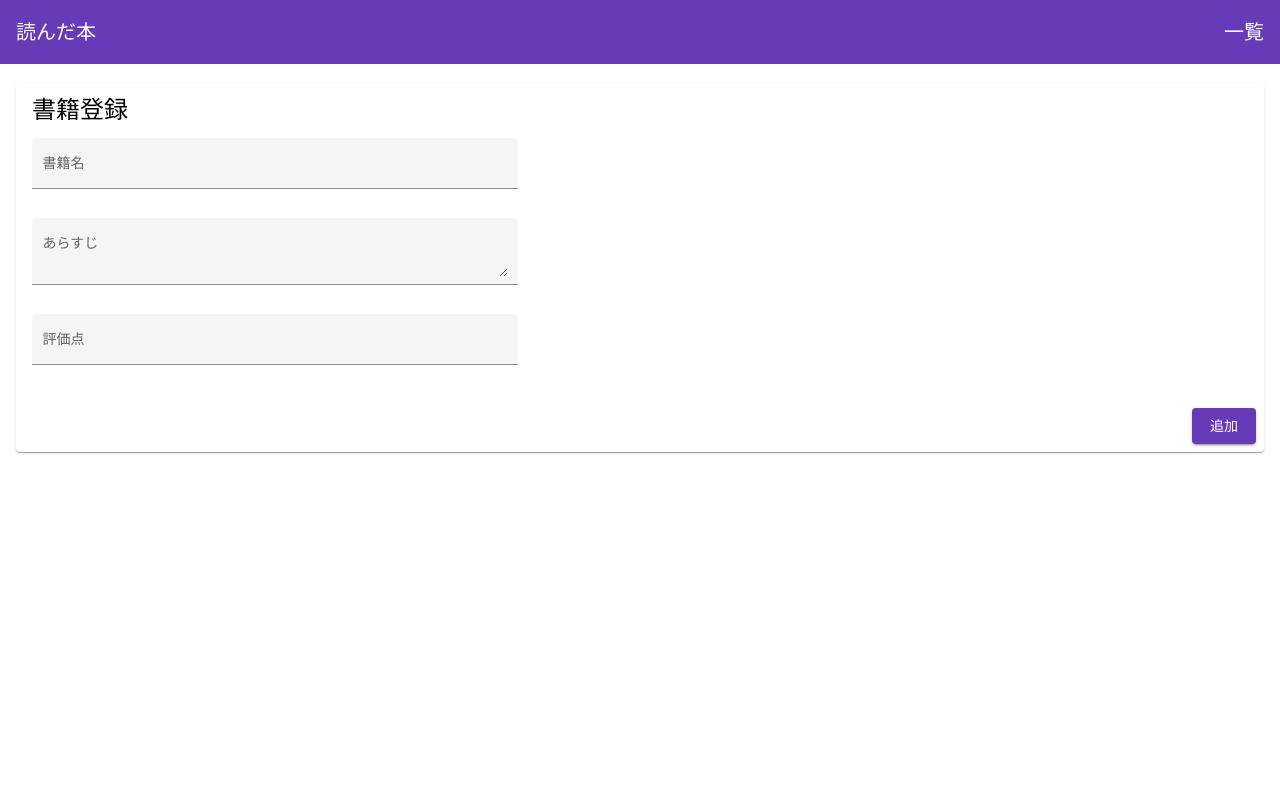
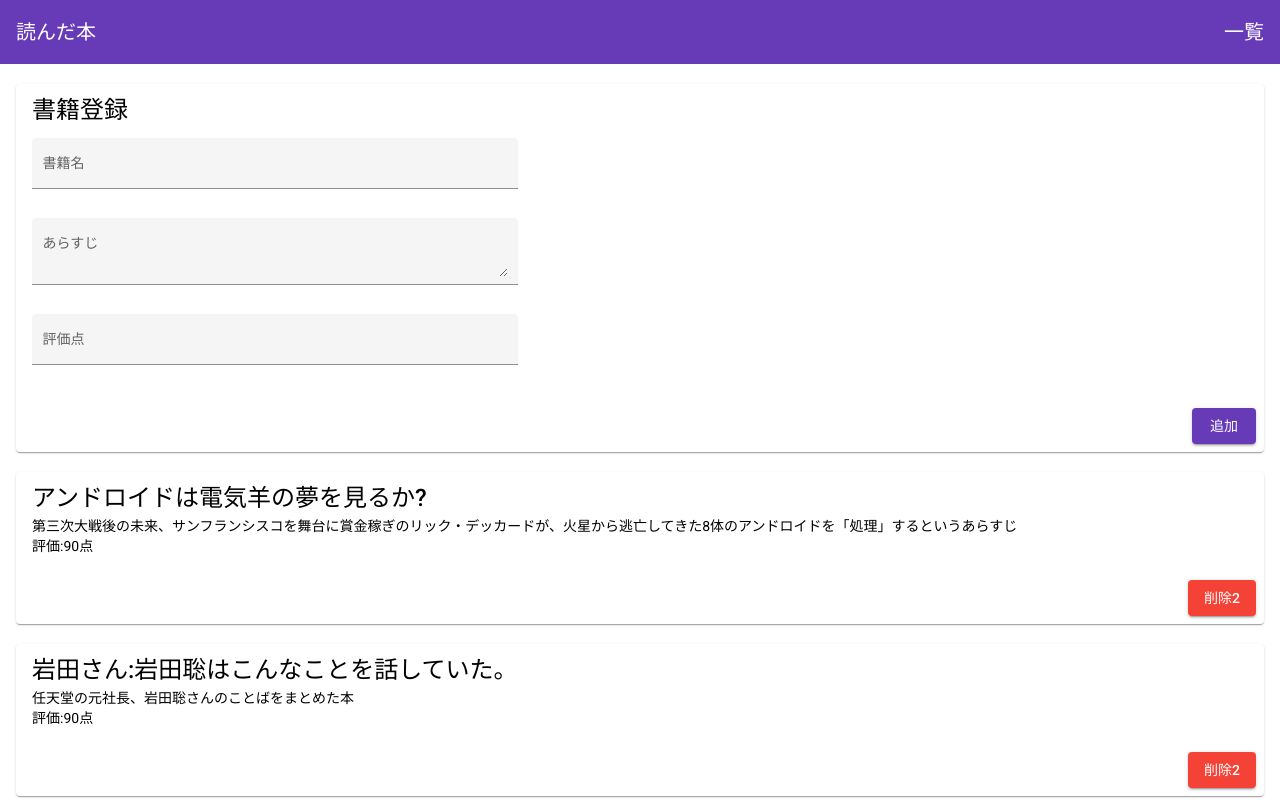
Before and after one commit to x1jy0/intern-book-app, an Angular app in the folder intern-book-app/: page / in a window 1280 px wide. Built offline with nearby package versions, Linux system fonts and the light colour scheme.

Commit message:
app.componentからlist.componentにapp-cardを移動

```diff
--- a/intern-book-app/src/app/app.component.html
+++ b/intern-book-app/src/app/app.component.html
@@ -1,3 +1,2 @@
 <app-toolbar></app-toolbar>
 <router-outlet></router-outlet>
-<app-card></app-card>
--- a/intern-book-app/src/app/app.component.ts
+++ b/intern-book-app/src/app/app.component.ts
@@ -1,11 +1,9 @@
-import { BlockScrollStrategy } from '@angular/cdk/overlay';
 import { Component } from '@angular/core';
-
 
 @Component({
   selector: 'app-root',
   templateUrl: './app.component.html',
-  styleUrls: ['./app.component.scss']
+  styleUrls: ['./app.component.scss'],
 })
 export class AppComponent {
   title = '読んだ本';
--- a/intern-book-app/src/app/components/card/card.component.html
+++ b/intern-book-app/src/app/components/card/card.component.html
@@ -5,6 +5,6 @@
     <div>評価:{{ book.evaluation }}点</div>
   </mat-card-content>
   <mat-card-actions align="end">
-    <button mat-raised-button color="warn">削除</button>
+    <button mat-raised-button color="warn">{{ buttonText }}</button>
   </mat-card-actions>
 </mat-card>
--- a/intern-book-app/src/app/pages/list/list.component.html
+++ b/intern-book-app/src/app/pages/list/list.component.html
@@ -23,3 +23,5 @@
     <button mat-raised-button color="primary">追加</button>
   </mat-card-actions>
 </mat-card>
+
+<app-card [bookList]="bookList" [buttonText]="'削除2'"></app-card>
--- a/intern-book-app/src/app/pages/list/list.component.ts
+++ b/intern-book-app/src/app/pages/list/list.component.ts
@@ -1,4 +1,5 @@
 import { Component, OnInit,Input } from '@angular/core';
+import { Book } from 'src/app/types/book';
 
 @Component({
   selector: 'app-list',
@@ -8,6 +9,19 @@
 export class ListComponent implements OnInit {
   title='読んだ本';
 
+  bookList: Book[] = [
+    {
+      name: 'アンドロイドは電気羊の夢を見るか?',
+      detail: '第三次大戦後の未来、サンフランシスコを舞台に賞金稼ぎのリック・デッカードが、火星から逃亡してきた8体のアンドロイドを「処理」するというあらすじ',
+      evaluation: 90
+    },
+    {
+      name: '岩田さん:岩田聡はこんなことを話していた。',
+      detail: '任天堂の元社長、岩田聡さんのことばをまとめた本',
+      evaluation: 90
+    }
+  ]
+
   constructor() { }
 
   ngOnInit(): void {
```
